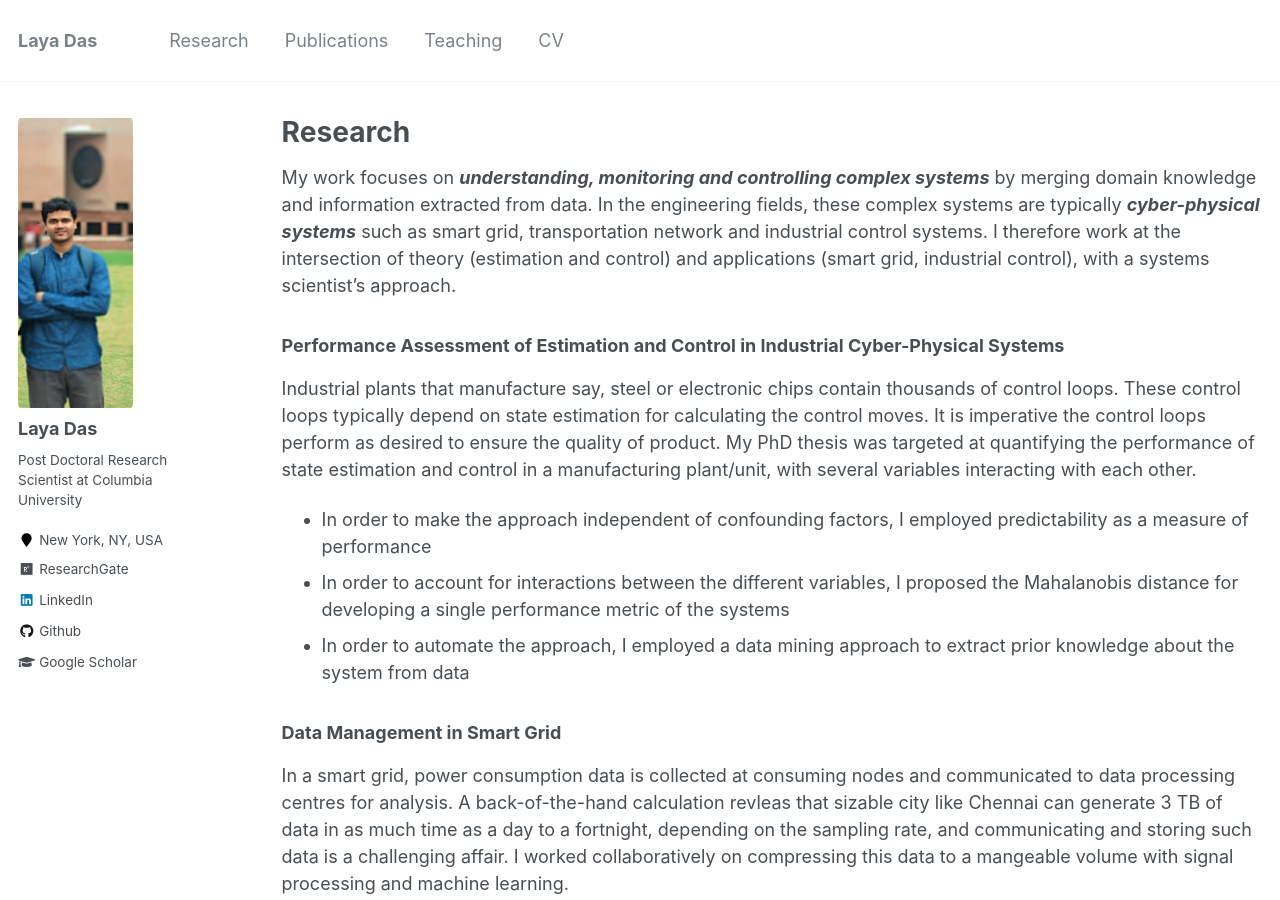
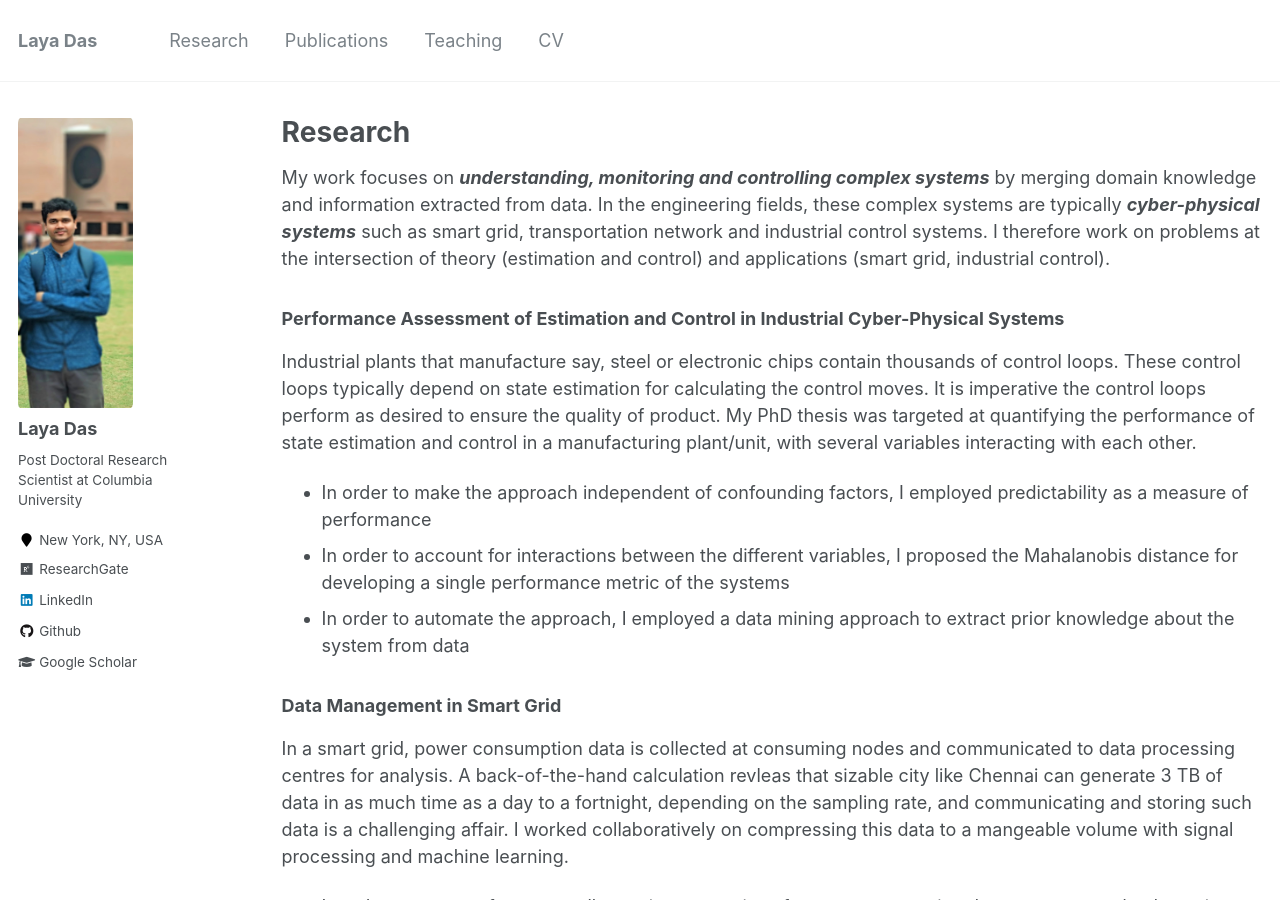
Before and after one commit to layadas/layadas.github.io, a Jekyll site: the page built from _pages/research.md, in a window 1280 px wide and 900 px high. Built offline with Jekyll 4.4.1, drawn with Linux system fonts in a browser that asks for light colours.

Commit message:
Update research.md

```diff
--- a/_pages/research.md
+++ b/_pages/research.md
@@ -6,8 +6,8 @@ author_profile: true
 ---
 
 My work focuses on ***understanding, monitoring and controlling complex systems*** by merging domain knowledge and information extracted from data. In the engineering fields,
-these complex systems are typically ***cyber-physical systems*** such as smart grid, transportation network and industrial control systems. I therefore work at the intersection of
-theory (estimation and control) and applications (smart grid, industrial control), with a systems scientist's approach.
+these complex systems are typically ***cyber-physical systems*** such as smart grid, transportation network and industrial control systems. I therefore work on problems at the
+intersection of theory (estimation and control) and applications (smart grid, industrial control).
 
 ### Performance Assessment of Estimation and Control in Industrial Cyber-Physical Systems
 Industrial plants that manufacture say, steel or electronic chips contain thousands of control loops. These control loops typically depend on state estimation for calculating the
```
